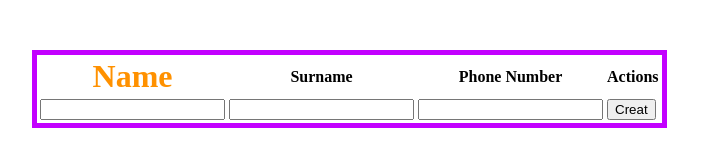
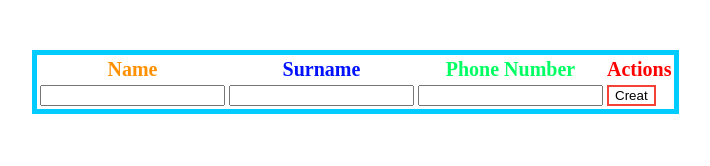
Before and after one commit to AliDjalilov/Phone-book, a plain HTML site: page index.html in a window 1280 px wide. Shown: the whole page, without its empty margins (356-1066 px from the left). Drawn offline with Linux system fonts and the light colour scheme.

Commit message:
creat phone book

```diff
--- a/css/style.css
+++ b/css/style.css
@@ -1,10 +1,32 @@
+
 .books {
-border:  5px solid #c300ff;
+border:  5px solid #00ccff;
 margin-left: 380px;
 margin-top: 50px;
 }
-.contacts {
-  font-size: 32px;
+.contacts-name {
+  font-size: 20px;
   color: #ff9100;
-  margin-bottom: 20px;
 }
+.contacts-surname {
+  font-size: 20px;
+  color: #0011ff;
+}
+.contacts-number {
+  font-size: 20px;
+  color: #00ff62;
+}
+.actions {
+  font-size: 20px;
+  color: #ff0000;
+}
+#addContactBtn {
+    background-color: white;
+    color: black;
+    border: 2px solid #f44336;
+}
+
+#addContactBtn:hover {
+    background-color: #f44336;
+    color: white;
+}
--- a/index.html
+++ b/index.html
@@ -13,10 +13,10 @@
       <table class="books">
         <thead>
           <tr>
-            <th class="contacts">Name</th>
-            <th>Surname</th>
-            <th>Phone Number</th>
-            <th>Actions</th>
+            <th class="contacts-name">Name</th>
+            <th  class="contacts-surname">Surname</th>
+            <th  class="contacts-number">Phone Number</th>
+            <th  class="actions">Actions</th>
           </tr>
         </thead>
         <tbody id="contactsList "></tbody>
```
Also changed, not shown: script.js (+20 -0 lines).
